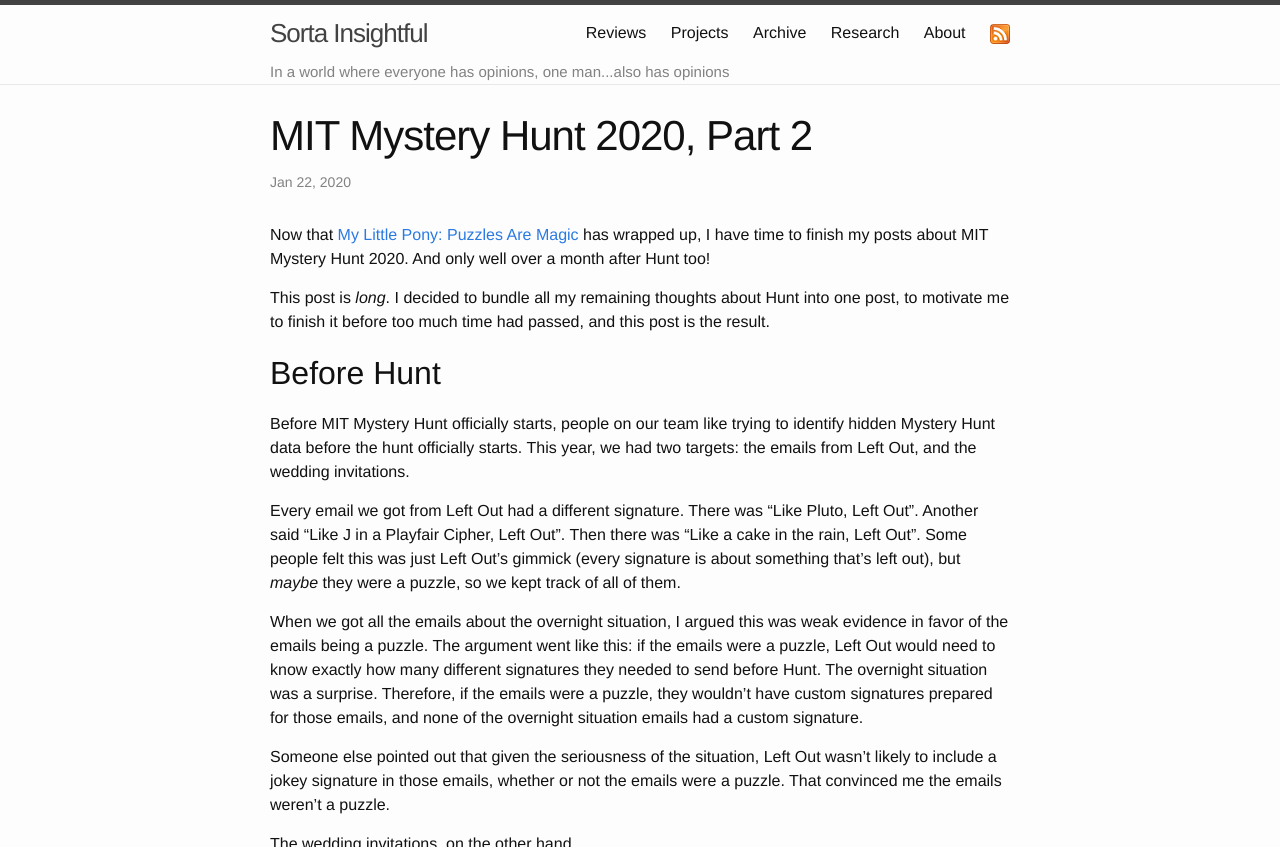
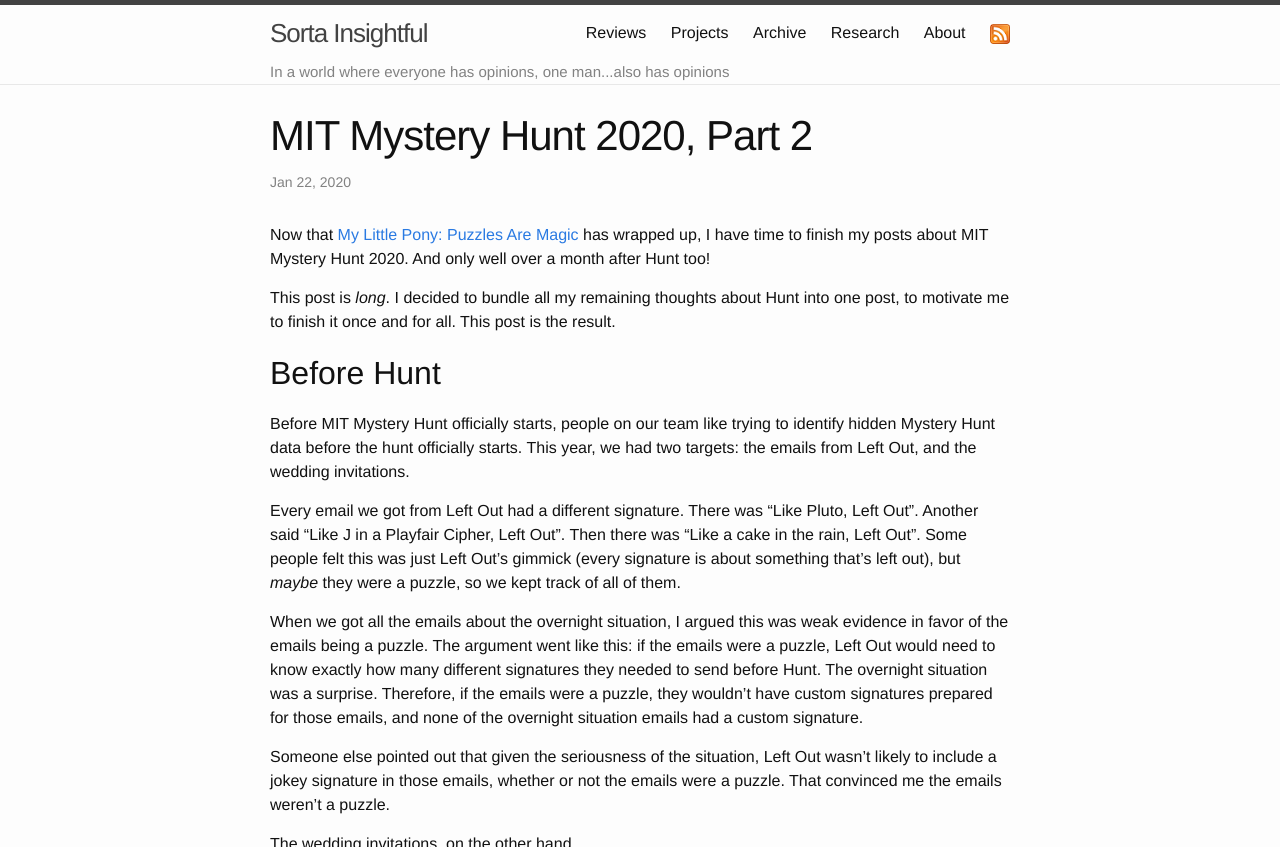
Before and after one commit to alexirpan/alexirpan.github.io, a Jekyll site: the page built from _posts/2020-02-17-mh-2020-part2.markdown, in a window 1280 px wide and 900 px high, cut to the strip 0-847 px from the top of the window. Built offline with Jekyll 4.4.1, drawn with Linux system fonts in a browser that asks for light colours; nearby versions of some CDN libraries.

Commit message:
Too tired tonight, revise tomorrow

```diff
--- a/_posts/2020-02-17-mh-2020-part2.markdown
+++ b/_posts/2020-02-17-mh-2020-part2.markdown
@@ -10,8 +10,7 @@ wrapped up, I have time to finish my posts about MIT Mystery Hunt 2020. And
 only well over a month after Hunt too!
 
 This post is *long*. I decided to bundle all my remaining thoughts about Hunt
-into one post, to motivate me to finish it before too much time had passed,
-and this post is the result.
+into one post, to motivate me to finish it once and for all. This post is the result.
 
 
 Before Hunt
```
